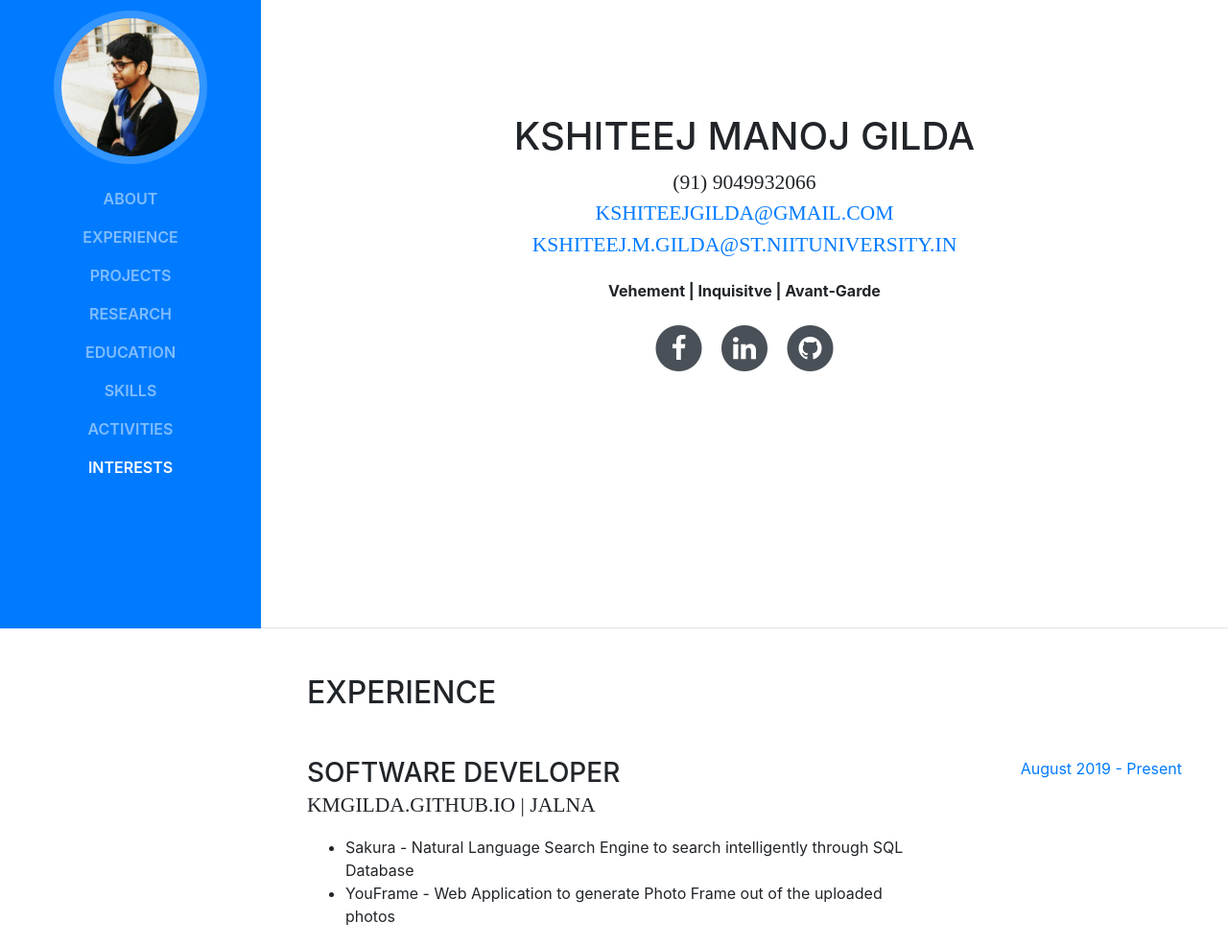
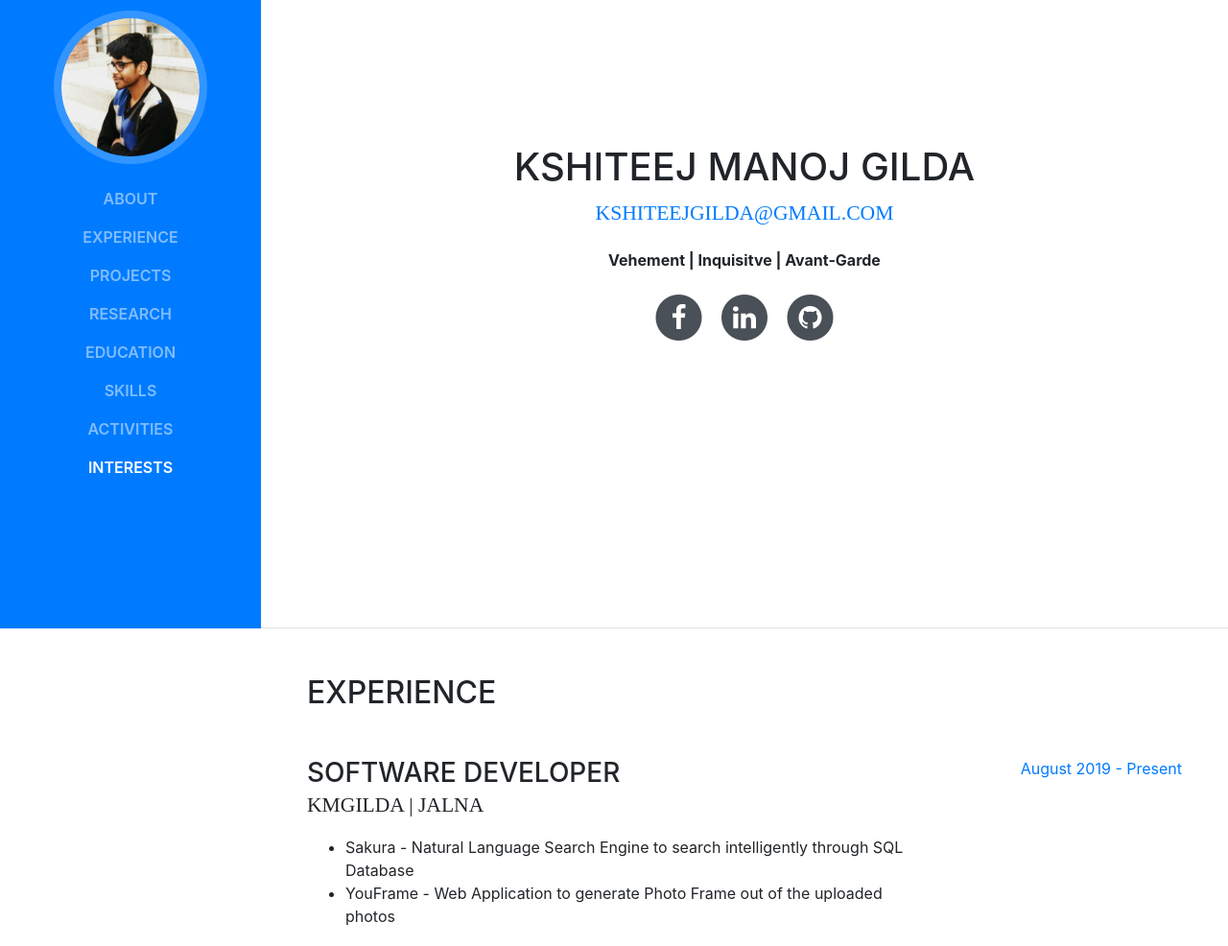
Before and after one commit to kmgilda/kmgilda.github.io, a website with bundled scripts: page index.html in a window 1280 px wide. Shown: the part 145-1131 px from the top of the page at 96% size. Built offline with nearby package versions, Linux system fonts and the light colour scheme; a web font is replaced by a local one.

Commit message:
Update index.html

```diff
--- a/index.html
+++ b/index.html
@@ -75,8 +75,8 @@
           <h1 >Kshiteej Manoj Gilda
             <!--<span class="text-primary">Taylor</span> -->
           </h1>
-          <div class="subheading tempAlignment">(91) 9049932066 <br>
-            <a href="mailto:kshiteejgilda@gmail.com">kshiteejgilda@gmail.com</a> <br> <a href="mailto:kshiteej.m.gilda@st.niituniversity.in">kshiteej.m.gilda@st.niituniversity.in</a>
+          <div class="subheading tempAlignment">
+            <a href="mailto:kshiteejgilda@gmail.com">kshiteejgilda@gmail.com</a> <br>
           </div>
           <p class="tempAlignment"><b>Vehement | Inquisitve | Avant-Garde</b></p>
           <ul class="list-inline list-social-icons mb-0">
@@ -126,7 +126,7 @@
           <div class="resume-item d-flex flex-column flex-md-row mb-5">
             <div class="resume-content mr-auto">
               <h3 class="mb-0">Software Developer</h3>
-              <div class="subheading mb-3">kmgilda.github.io | Jalna</div>
+              <div class="subheading mb-3">kmgilda | Jalna</div>
               <p>
                 <ul>
                   <li>Sakura - Natural Language Search Engine to search intelligently through SQL Database</li>
```
